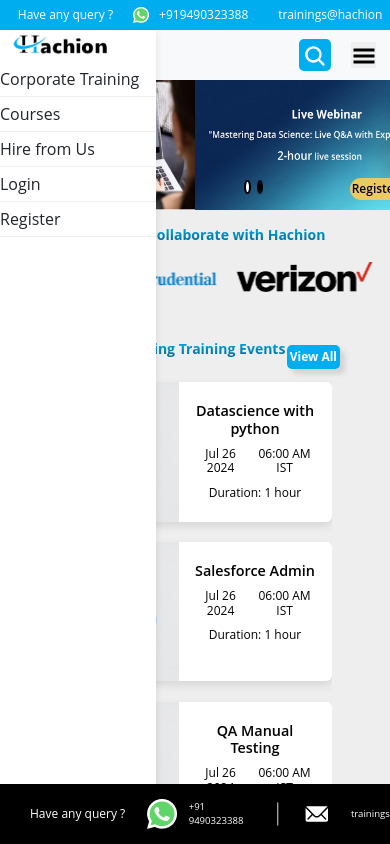
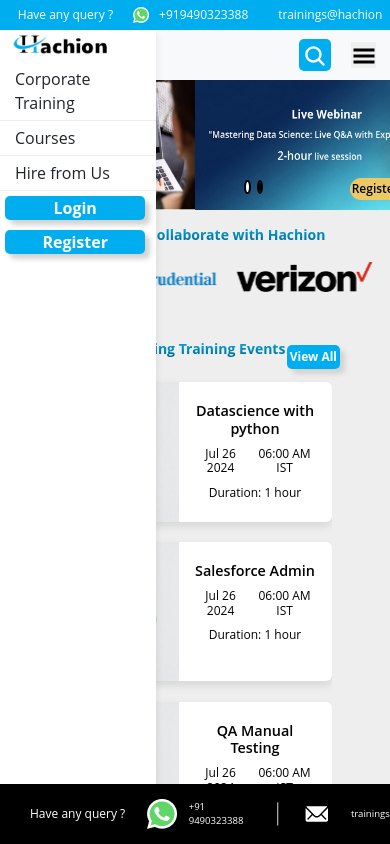
Before and after one commit to hachiondev/hachion, a React (Create React App) app: page / in a window 390 px wide. Both pictures are taken after a click on the button 363 px from the left and 55 px from the top of the page. Shown: the top 844 px of the page. Built offline with nearby package versions, Linux system fonts and the light colour scheme.

Commit message:
sirisha 9oct

```diff
--- a/src/Components/UserPanel/Home.css
+++ b/src/Components/UserPanel/Home.css
@@ -276,8 +276,21 @@
 }
 
 .drawer-item {
-padding: 5px 0;
+padding: 5px 15px;
 border-bottom: 1px solid #eeeeee;
+cursor: pointer;
+}
+
+.drawer-button {
+width: 90%;
+border-radius: 5px;
+margin: 5px;
+background-color: rgba(0, 174, 239, 1);
+color:rgba(255, 255, 255, 1);
+font-weight:700;
+font-size: 16px;
+border: none;
+box-shadow:5px 5px 5px #d3d3d3;
 cursor: pointer;
 }
 
--- a/src/Components/UserPanel/NavbarTop.jsx
+++ b/src/Components/UserPanel/NavbarTop.jsx
@@ -134,11 +134,13 @@
               Courses
             </div>
             <div className="drawer-item">Hire from Us</div>
-            <div className="drawer-item" onClick={() => navigate('/login')}>
-              Login
+            <div>
+              <button className="drawer-button" onClick={() => navigate('/login')}>Login
+              </button>
             </div>
-            <div className="drawer-item" onClick={() => navigate('/register')}>
-              Register
+            <div>
+              <button className="drawer-button" onClick={() => navigate('/register')}> Register
+              </button>
             </div>
           </div>
         )}
```
